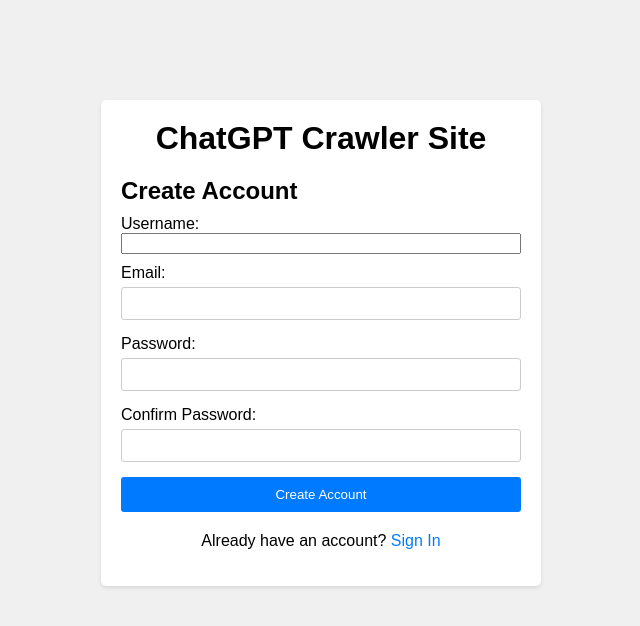
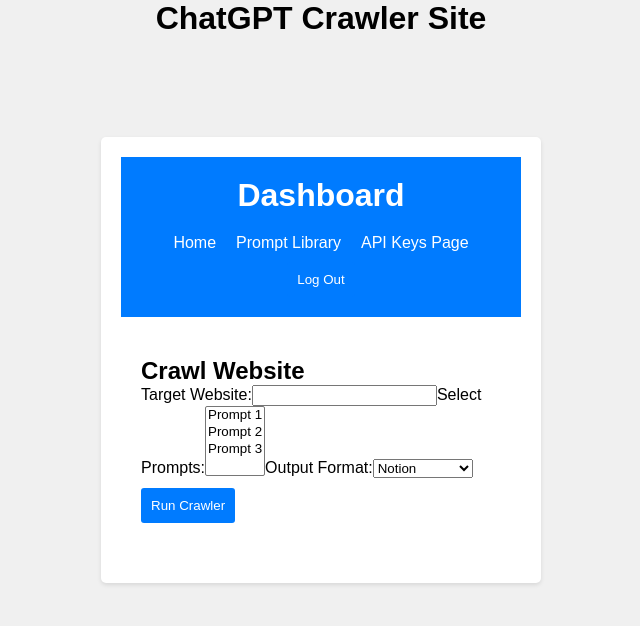
Before and after one commit to Yiskah-S/chatgpt-front-end, a React (Create React App) app: page / in a window 1280 px wide. Both pictures are taken after a click on the link "Sign In". Shown: the top 626 px of the page, without its empty margins (319-959 px from the left). Built offline with nearby package versions, Linux system fonts and the light colour scheme.

Commit message:
Log in LogInPage

```diff
--- a/src/App.js
+++ b/src/App.js
@@ -1,12 +1,41 @@
-import React from 'react';
+import React, { useState } from 'react';
+import CreateAccount from './components/CreateAccount';
+import LogInPage from './components/LogInPage';
+import Dashboard from './components/Dashboard';
 import './App.css';
-import CreateAccount from './components/CreateAccount';
 
 const App = () => {
+	const [loggedIn, setLoggedIn] = useState(false);
+	const [isCreateAccountVisible, setIsCreateAccountVisible] = useState(true);
+
+	const handleSignInClick = () => {
+		setLoggedIn(true);
+	};
+
+	const handleCreateAccountClick = () => {
+		setIsCreateAccountVisible(true);
+		setLoggedIn(false);
+	};
+
+	const handleLogOut = () => {
+		setLoggedIn(false);
+		setIsCreateAccountVisible(false);
+	};
+
 	return (
 		<div>
-			{/* Add other components and content here */}
-			<CreateAccount />
+			<h1>ChatGPT Crawler Site</h1>
+			{loggedIn ? (
+				<Dashboard onLogOut={handleLogOut} />
+			) : (
+				<div>
+					{isCreateAccountVisible ? (
+						<CreateAccount onSignInClick={handleSignInClick} />
+					) : (
+						<LogInPage onCreateAccountClick={handleCreateAccountClick} onSignInClick={handleSignInClick} />
+					)}
+				</div>
+			)}
 		</div>
 	);
 };
--- a/src/components/CreateAccount.js
+++ b/src/components/CreateAccount.js
@@ -1,7 +1,7 @@
 import React, { useState } from 'react';
 import axios from 'axios';
 
-const CreateAccount = () => {
+const CreateAccount = ({ onSignInClick }) => {
 	const [newUsername, setNewUsername] = useState('');
 	const [newEmail, setNewEmail] = useState('');
 	const [newPassword, setNewPassword] = useState('');
@@ -79,7 +79,7 @@
 
 					<button type="submit">Create Account</button>
 				</form>
-				<p>Already have an account? <a href="#" id="sign-in-link">Sign In</a></p>
+				<p>Already have an account? <a href="#" onClick={onSignInClick}>Sign In</a></p>
 			</div>
 		</div>
 	);
--- a/src/components/Dashboard.js
+++ b/src/components/Dashboard.js
@@ -1,7 +1,11 @@
-document.addEventListener('DOMContentLoaded', function() {
-    const crawlSection = document.querySelector('#crawl-section');
-    const runButton = document.querySelector('#run-button');
-    const promptSelection = document.querySelector('#prompt-selection');
+import React, { useState } from 'react';
+import LogInPage from './LogInPage';
+
+const Dashboard = ({ onLogOut }) => {
+	const [targetWebsite, setTargetWebsite] = useState('');
+	const [selectedPrompts, setSelectedPrompts] = useState([]);
+	const [outputFormat, setOutputFormat] = useState('');
+	const [outputVisible, setOutputVisible] = useState(false);
 
 	// Example of prompts in the user's library
 	const prompts = [
@@ -11,26 +15,84 @@
 		// Add more prompts as needed
 	];
 
-        // Populate the prompt selection dropdown with prompts from the user's library
-        prompts.forEach(prompt => {
-        const option = document.createElement('option');
-        option.value = prompt.value;
-        option.textContent = prompt.text;
-        promptSelection.appendChild(option);
-        });
+	const handleRunCrawler = () => {
+		setOutputVisible(true);
+	};
 
-        runButton.addEventListener('click', function() {
-        // Get the selected website, prompts, and output format
-        const targetWebsite = document.querySelector('#target-website').value;
-        const selectedPrompts = Array.from(promptSelection.selectedOptions).map(option => option.textContent);
-        const outputFormat = document.querySelector('#output-format').value;
+    const handleLogOut = () => {
+		// Perform any logout actions or state updates as needed
+		// For this example, we'll simply call the onLogOut function passed as a prop
+		onLogOut();
+	};
 
-        const outputSection = document.querySelector('#output-section');
-        outputSection.innerHTML = `
+	return (
+		<div className="container">
+			<header>
+				<h1>Dashboard</h1>
+				<nav>
+					<a href="#">Home</a>
+					<a href="#">Prompt Library</a>
+					<a href="#">API Keys Page</a>
+                    <button onClick={onLogOut}>Log Out</button>
+				</nav>
+			</header>
+
+			<main>
+				<section id="crawl-section">
+					<h2>Crawl Website</h2>
+					<label htmlFor="target-website">Target Website:</label>
+					<input
+						type="text"
+						id="target-website"
+						name="target-website"
+						value={targetWebsite}
+						onChange={(e) => setTargetWebsite(e.target.value)}
+						required
+					/>
+
+					<label htmlFor="prompt-selection">Select Prompts:</label>
+					<select
+						id="prompt-selection"
+						name="prompt-selection"
+						multiple
+						required
+						value={selectedPrompts}
+						onChange={(e) => setSelectedPrompts(Array.from(e.target.selectedOptions, option => option.textContent))}
+					>
+						{/* Populate this with prompts from the user's library */}
+						{prompts.map(prompt => (
+							<option key={prompt.value} value={prompt.value}>{prompt.text}</option>
+						))}
+					</select>
+
+					<label htmlFor="output-format">Output Format:</label>
+					<select
+						id="output-format"
+						name="output-format"
+						required
+						value={outputFormat}
+						onChange={(e) => setOutputFormat(e.target.value)}
+					>
+						<option value="notion">Notion</option>
+						<option value="txt">.txt</option>
+						<option value="md">.md</option>
+						<option value="google-docs">Google Docs</option>
+					</select>
+
+					<button type="button" id="run-button" onClick={handleRunCrawler}>Run Crawler</button>
+				</section>
+
+				{outputVisible && (
+					<section id="output-section">
 						<h2>Output Results</h2>
-            <p>Target Website: ${targetWebsite}</p>
-            <p>Selected Prompts: ${selectedPrompts.join(', ')}</p>
-            <p>Output Format: ${outputFormat}</p>
-        `;
-    });
-});
+						<p>Target Website: {targetWebsite}</p>
+						<p>Selected Prompts: {selectedPrompts.join(', ')}</p>
+						<p>Output Format: {outputFormat}</p>
+					</section>
+				)}
+			</main>
+		</div>
+	);
+};
+
+export default Dashboard;
--- a/src/components/LogInPage.css
+++ b/src/components/LogInPage.css
@@ -0,0 +1,77 @@
+body {
+	font-family: Arial, sans-serif;
+	margin: 0;
+	padding: 0;
+	background-color: #f0f0f0;
+}
+
+.container {
+	max-width: 400px;
+	margin: 100px auto;
+	padding: 20px;
+	background-color: #fff;
+	border-radius: 5px;
+	box-shadow: 0 2px 4px rgba(0, 0, 0, 0.1);
+}
+
+h1 {
+	text-align: center;
+	margin-bottom: 20px;
+}
+
+h2 {
+	margin-top: 20px;
+}
+
+form {
+	display: flex;
+	flex-direction: column;
+}
+
+label {
+	margin-top: 10px;
+}
+
+input[type="email"],
+input[type="password"] {
+	padding: 8px;
+	margin: 5px 0;
+	border: 1px solid #ccc;
+	border-radius: 3px;
+}
+
+button {
+	padding: 10px;
+	margin-top: 10px;
+	background-color: #007bff;
+	color: #fff;
+	border: none;
+	border-radius: 3px;
+	cursor: pointer;
+}
+
+a {
+	color: #007bff;
+	text-decoration: none;
+}
+
+p {
+	text-align: center;
+	margin-top: 20px;
+}
+
+#create-account.hidden {
+	display: none;
+}
+
+#create-account.visible {
+	display: block;
+}
+
+#signin-form.hidden {
+	display: none;
+}
+
+#signin-form.visible {
+	display: block;
+}
--- a/src/components/LogInPage.js
+++ b/src/components/LogInPage.js
@@ -1,12 +1,21 @@
 import React from 'react';
 
-const LogInPage = () => {
+const LogInPage = ({ onCreateAccountClick, onSignInClick }) => {
 	return (
 		<div className="container">
 			<h1>ChatGPT Crawler Site</h1>
 			<div id="signin-form" className="visible">
 				<h2>Sign In</h2>
-        {/* Add your sign-in form here */}
+				<form id="signin-form">
+					<label htmlFor="email">Email:</label>
+					<input type="email" id="email" name="email" required />
+
+					<label htmlFor="password">Password:</label>
+					<input type="password" id="password" name="password" required />
+
+					<button type="submit" onClick={onSignInClick}>Sign In</button>
+				</form>
+				<p>Don't have an account? <a href="#" onClick={onCreateAccountClick}>Create Account</a></p>
 			</div>
 		</div>
 	);
```
Lines whose indentation alone changed are shown as unchanged.
